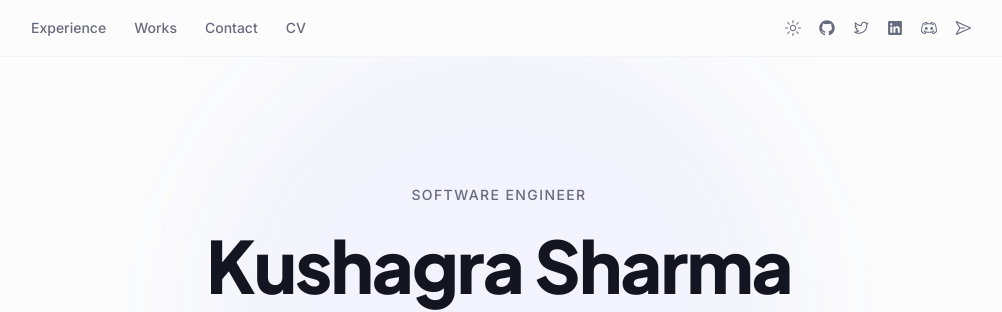
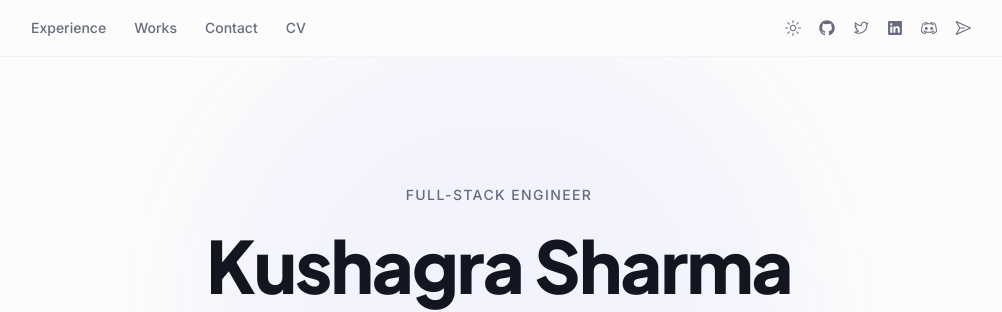
Before and after one commit to skushagra9/ci-loop-e2e, a Next.js app: page / in a window 1280 px wide. Shown: the top 312 px of the page, without its empty margins (141-1143 px from the left). Built offline with nearby package versions, Linux system fonts and the light colour scheme.

Commit message:
Update hero eyebrow to Full-Stack Engineer
Autonomy-Task: https://studio.localhost:843/projects/b0df1ebf-c097-4d46-b15b-6cf4f84e0d5d/tasks/61d22826-0e59-42be-ae0b-227023d3a84a

```diff
--- a/src/components/Heading.tsx
+++ b/src/components/Heading.tsx
@@ -7,7 +7,7 @@ export default function Header() {
 
       <div className="max-w-screen-lg mx-auto text-center space-y-6 animate-fade-up">
         <p className="text-sm font-medium tracking-widest uppercase text-muted-foreground">
-          Software Engineer
+          Full-Stack Engineer
         </p>
         <h1 className="font-[family-name:var(--font-display)] text-5xl md:text-7xl font-extrabold tracking-tight">
           Kushagra Sharma
```
Also changed, not shown: 1 other file (tests, documents, lock files or other folders).
